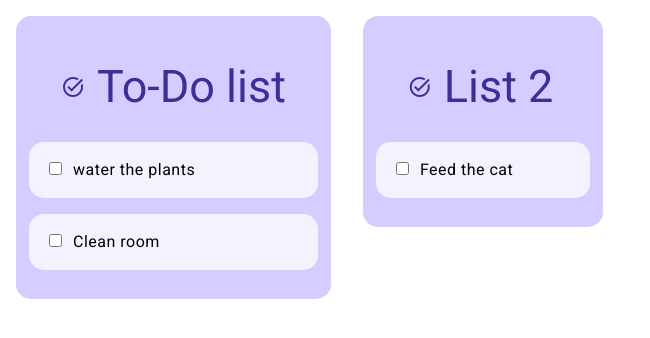
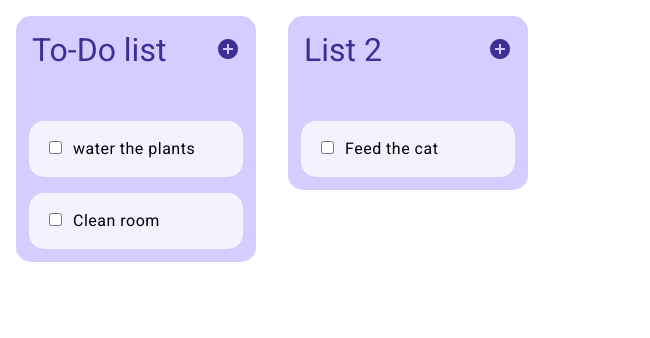
Before and after one commit to Khosheik/matrix, an Angular app: page / in a window 1280 px wide. Shown: the top 338 px of the page, without its empty margins (0-650 px from the left). Built offline with nearby package versions, Linux system fonts and the light colour scheme.

Commit message:
basic functions for list

```diff
--- a/src/app/lists/list/list.component.scss
+++ b/src/app/lists/list/list.component.scss
@@ -2,21 +2,22 @@
     background-color: #D5CCFF;
     border-radius: 15px;
     margin: 1em;
-    display: flex;
-    flex-direction: column;
     min-width: 15em;
 
+   &-header {
+        display: flex;
+        flex-direction: row;
+        align-items: baseline;
+        justify-content: space-between;
+        margin: 0 0.5em;
+        padding: 0.5em;
+        padding-bottom: 0;
+        color: #402E96;
 
-    h2 {
-        color: #402E96;
-        text-align: left;
-        margin: 1em 1em 0 1em;
-        display: flex;
-        align-items: center;
+        h2 {
+            font-size: 2em;
+        }
 
-        .mat-icon {
-            margin-right: 0.5em;
-        }
     }
 
     ol {
--- a/src/app/lists/list/list.component.ts
+++ b/src/app/lists/list/list.component.ts
@@ -20,16 +20,17 @@ export type List = {
   imports: [MatIconModule],
   template: `
   <div class="list">
-    <h2>
-      <mat-icon aria-hidden="false" aria-label="Example home icon" fontIcon="task_alt"></mat-icon>
-      <span>{{list.name}}</span>
-    </h2>
+    <div class="list-header">
+      <h2>
+        <span>{{list.name}}</span>
+      </h2>
+      <mat-icon aria-hidden="false" aria-label="Add" fontIcon="add_circle" (click)="addTask()"></mat-icon>
+    </div>
     <ol>
       @for (task of list.tasks; track task.id) {
-        <li><input class="checkboxList" type="checkbox"><span>{{task.task}}</span></li>
+        <li><input class="checkboxList" type="checkbox" (click)="changeStatus(task.id, task.status)"><span>{{task.task}}</span></li>
       }
     </ol>
-
     </div>
   `,
   styleUrl: './list.component.scss'
@@ -48,4 +49,15 @@ export class ListComponent {
     ]
   };
 
+  addTask () {
+    console.log(this.list)
+
+    this.list.tasks = [...this.list.tasks, {id: 2, task: 'read', rank: 2, status: 'todo'}]
+  }
+
+  changeStatus(id: number, status: string) {
+    console.log(`works: ${id} ${status}`)
+  }
+
+
 }
```
